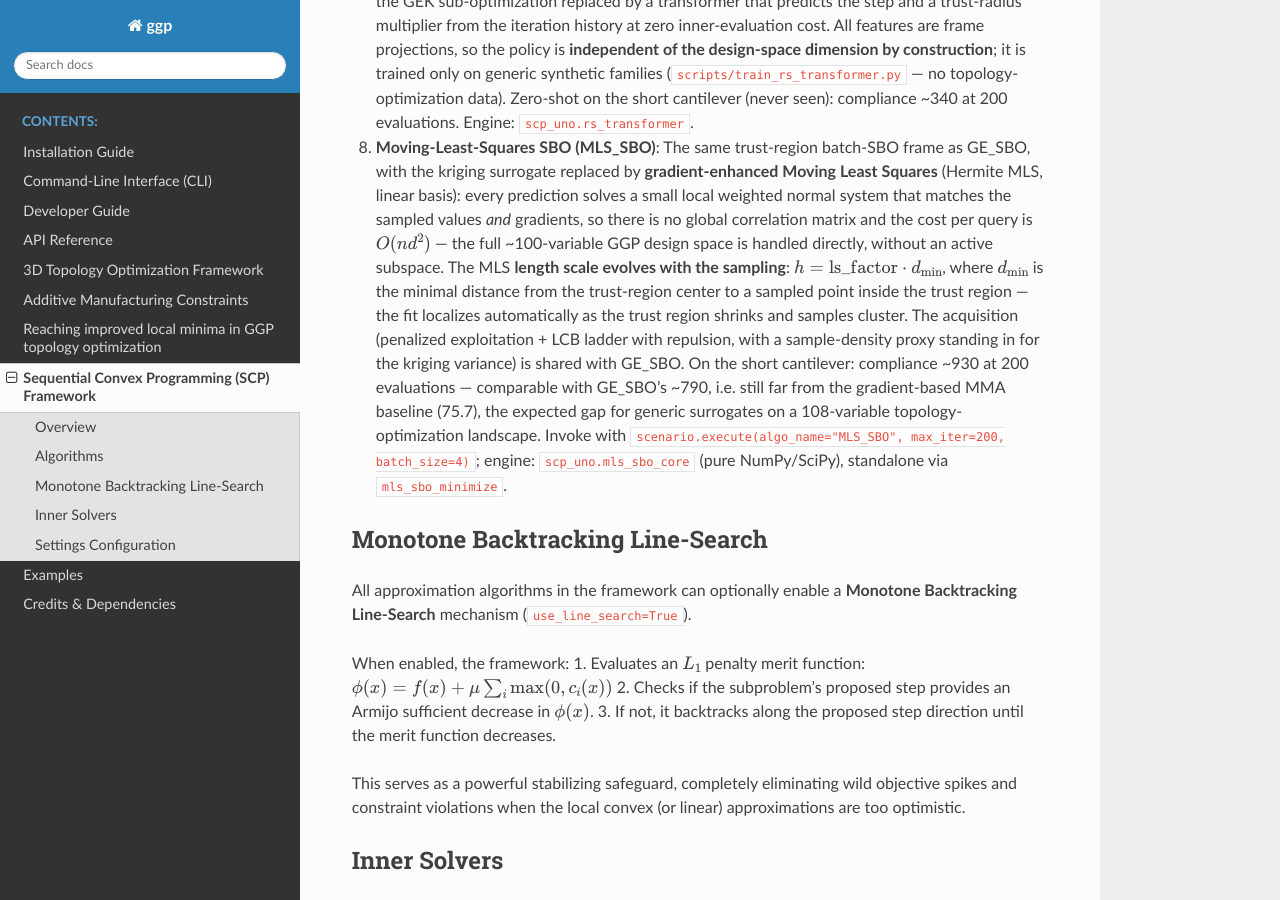
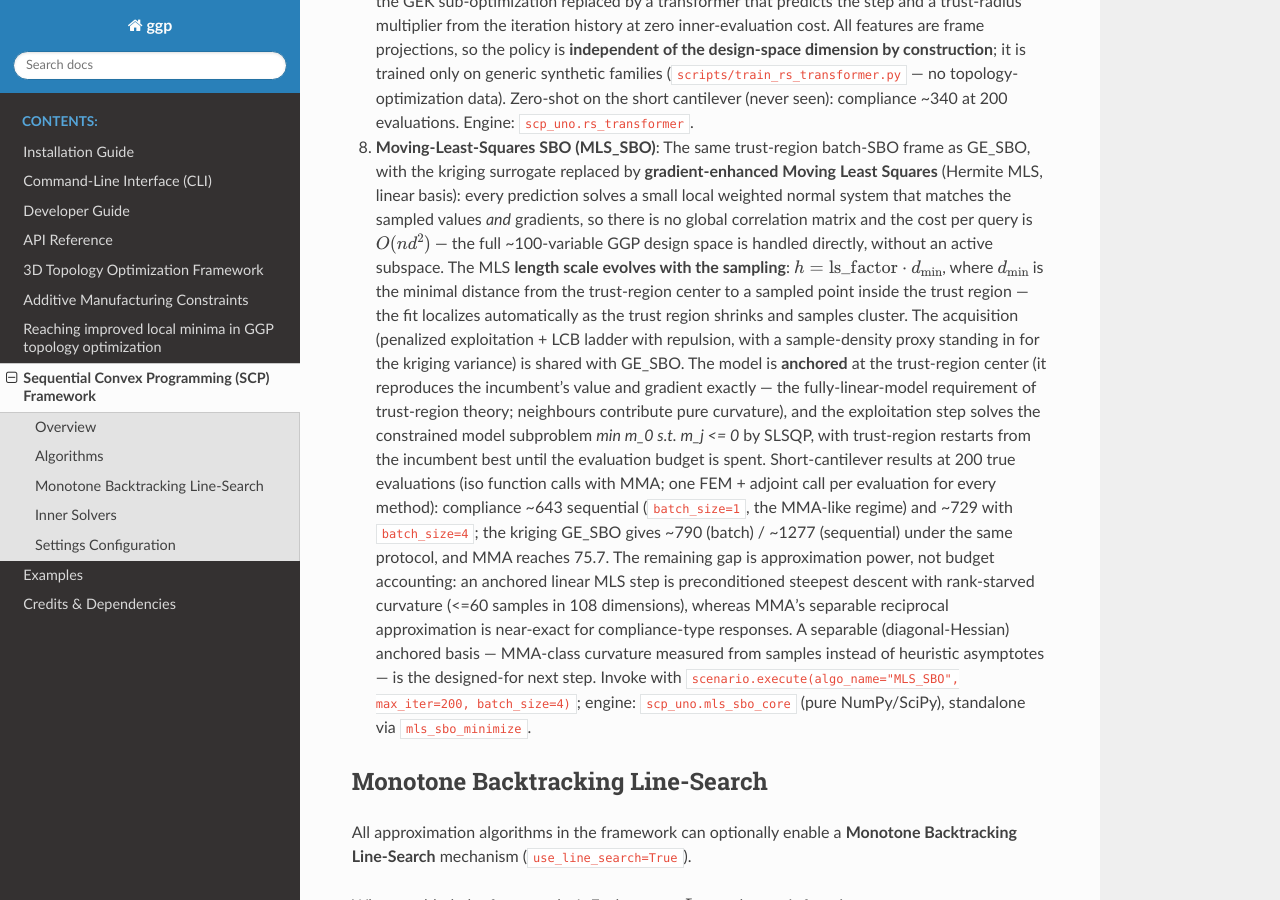
Before and after one commit to SimoneConiglio/generalized_geometry_projection, a Sphinx documentation site: the page built from docs/scp_uno_guide.rst, in a window 1280 px wide and 900 px high, scrolled down 1866 px. Built offline with Sphinx 7.4.7 and the Read the Docs theme 3.1.0, drawn with Linux system fonts in a browser that asks for light colours.

Commit message:
Docs: corrected iso-call short-cantilever comparison for MLS_SBO
Co-Authored-By: Claude Fable 5 <noreply@anthropic.com>
Claude-Session: https://claude.ai/code/session_01CG7waKSaRC4EUnPzca3QFu

```diff
--- a/docs/scp_uno_guide.rst
+++ b/docs/scp_uno_guide.rst
@@ -99,11 +99,24 @@ The framework provides seven major algorithms:
    the trust region — the fit localizes automatically as the trust region
    shrinks and samples cluster. The acquisition (penalized exploitation + LCB
    ladder with repulsion, with a sample-density proxy standing in for the
-   kriging variance) is shared with GE_SBO. On the short cantilever:
-   compliance ~930 at 200 evaluations — comparable with GE_SBO's ~790,
-   i.e. still far from the gradient-based MMA baseline (75.7), the expected
-   gap for generic surrogates on a 108-variable topology-optimization
-   landscape. Invoke with
+   kriging variance) is shared with GE_SBO. The model is **anchored** at the
+   trust-region center (it reproduces the incumbent's value and gradient
+   exactly — the fully-linear-model requirement of trust-region theory;
+   neighbours contribute pure curvature), and the exploitation step solves
+   the constrained model subproblem `min m_0 s.t. m_j <= 0` by SLSQP, with
+   trust-region restarts from the incumbent best until the evaluation budget
+   is spent. Short-cantilever results at 200 true evaluations (iso function
+   calls with MMA; one FEM + adjoint call per evaluation for every method):
+   compliance ~643 sequential (``batch_size=1``, the MMA-like regime) and
+   ~729 with ``batch_size=4``; the kriging GE_SBO gives ~790 (batch) / ~1277
+   (sequential) under the same protocol, and MMA reaches 75.7. The remaining
+   gap is approximation power, not budget accounting: an anchored linear MLS
+   step is preconditioned steepest descent with rank-starved curvature
+   (<=60 samples in 108 dimensions), whereas MMA's separable reciprocal
+   approximation is near-exact for compliance-type responses. A separable
+   (diagonal-Hessian) anchored basis — MMA-class curvature measured from
+   samples instead of heuristic asymptotes — is the designed-for next step.
+   Invoke with
    ``scenario.execute(algo_name="MLS_SBO", max_iter=200, batch_size=4)``;
    engine: ``scp_uno.mls_sbo_core`` (pure NumPy/SciPy), standalone via
    ``mls_sbo_minimize``.
```
